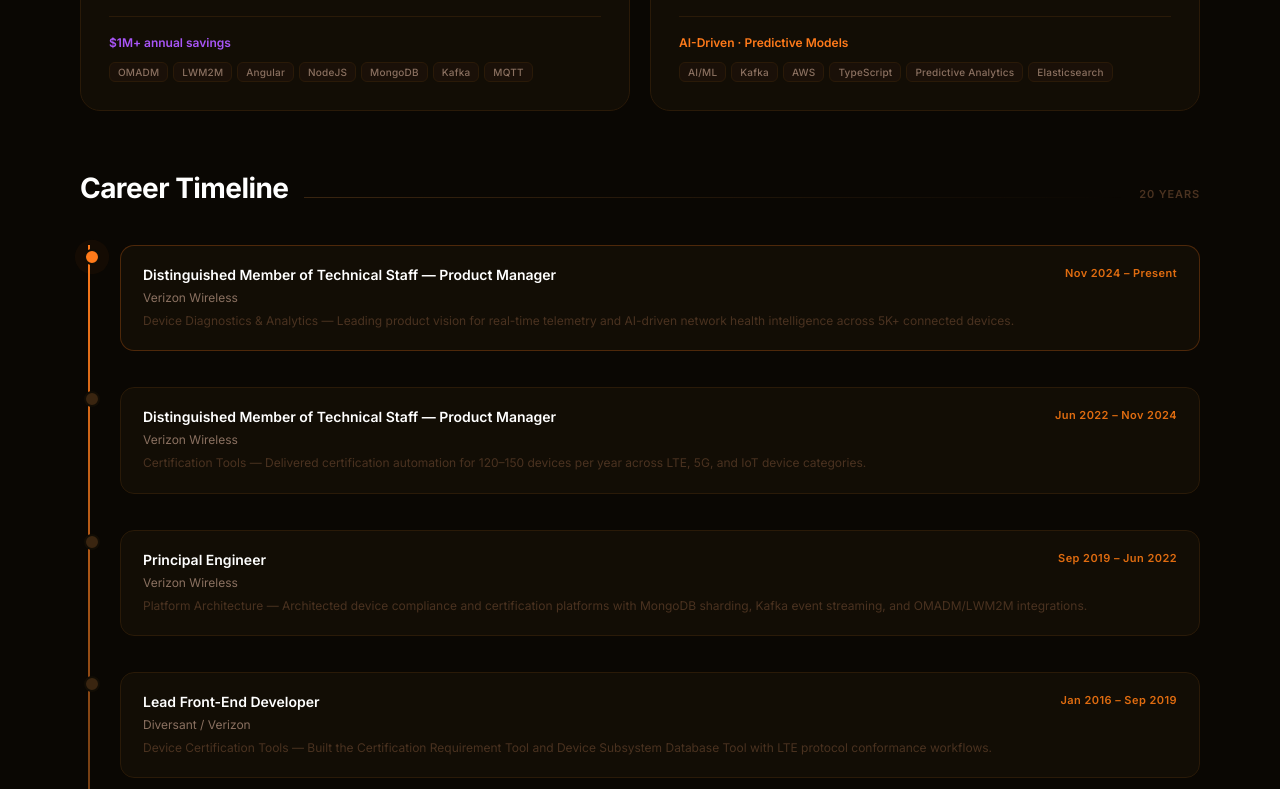
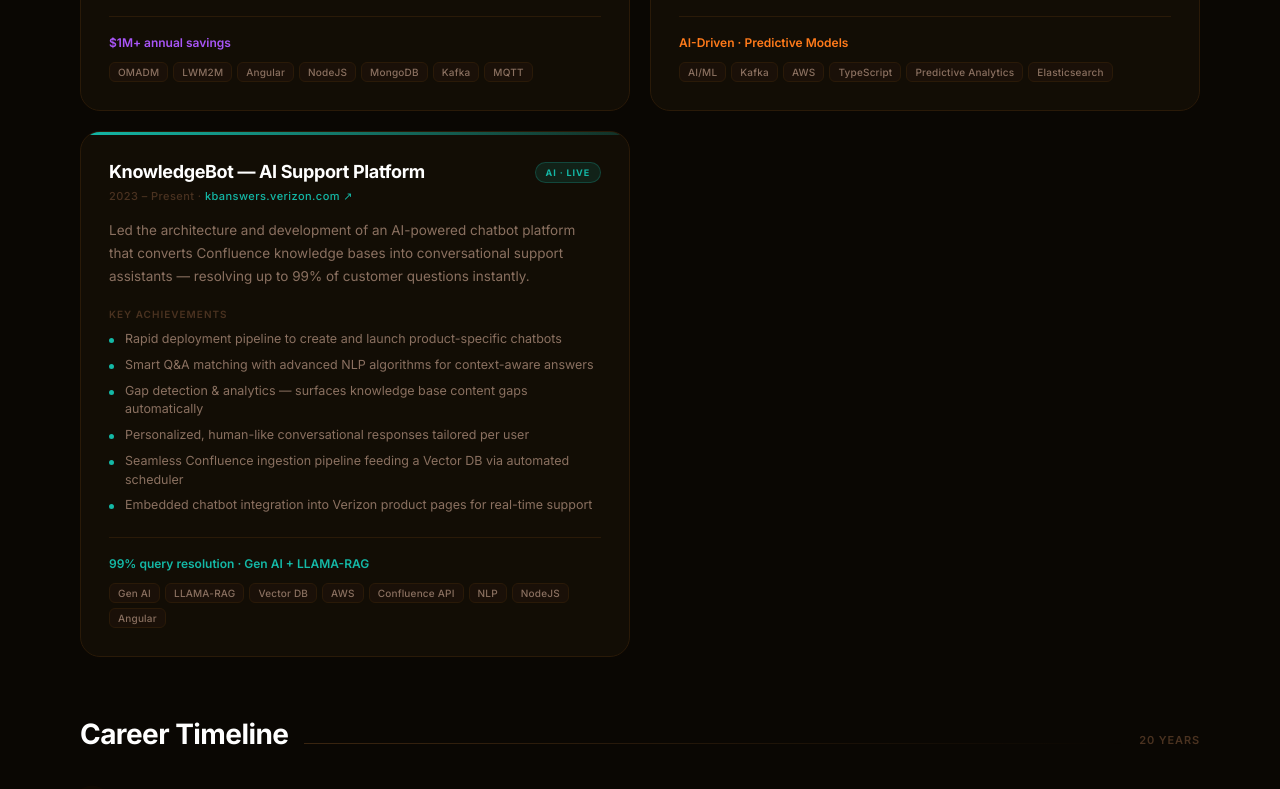
Before and after one commit to ponslive/ponslive.github.io, a plain HTML site: page platforms.html in a window 1280 px wide. Shown: the part 1500-2289 px from the top of the page. Drawn offline with nearby package versions, Linux system fonts and the light colour scheme.

Commit message:
Add KnowledgeBot AI platform card to platforms page

```diff
--- a/platforms.html
+++ b/platforms.html
@@ -217,6 +217,7 @@ nav {
 .platform-card[data-color="green"]::before  { background: linear-gradient(90deg, #22c55e, rgba(34,197,94,.2)); }
 .platform-card[data-color="purple"]::before { background: linear-gradient(90deg, #a855f7, rgba(168,85,247,.2)); }
 .platform-card[data-color="orange"]::before { background: linear-gradient(90deg, #ff7a1a, rgba(255,122,26,.2)); }
+.platform-card[data-color="teal"]::before   { background: linear-gradient(90deg, #14b8a6, rgba(20,184,166,.2)); }
 
 .platform-card:hover {
   transform: translateY(-6px);
@@ -226,6 +227,7 @@ nav {
 .platform-card[data-color="green"]:hover  { box-shadow: 0 20px 50px rgba(34,197,94,.15), 0 4px 16px rgba(0,0,0,.4); }
 .platform-card[data-color="purple"]:hover { box-shadow: 0 20px 50px rgba(168,85,247,.15), 0 4px 16px rgba(0,0,0,.4); }
 .platform-card[data-color="orange"]:hover { box-shadow: 0 20px 50px rgba(255,122,26,.15), 0 4px 16px rgba(0,0,0,.4); }
+.platform-card[data-color="teal"]:hover   { box-shadow: 0 20px 50px rgba(20,184,166,.15), 0 4px 16px rgba(0,0,0,.4); }
 
 .card-inner { padding: 28px; }
 .card-top {
@@ -250,6 +252,7 @@ nav {
 .badge-active     { background: rgba(34,197,94,.12); color: #22c55e; border: 1px solid rgba(34,197,94,.25); }
 .badge-completed  { background: rgba(139,92,246,.12); color: #a78bfa; border: 1px solid rgba(139,92,246,.25); }
 .badge-initiative { background: rgba(255,122,26,.12); color: var(--red-hi); border: 1px solid rgba(255,122,26,.25); }
+.badge-ai         { background: rgba(20,184,166,.12); color: #14b8a6; border: 1px solid rgba(20,184,166,.25); }
 
 .card-desc {
   font-size: 13.5px; color: var(--muted); line-height: 1.7;
@@ -278,6 +281,7 @@ nav {
 .platform-card[data-color="green"] .achievements-list li::before  { background: #22c55e; }
 .platform-card[data-color="purple"] .achievements-list li::before { background: #a855f7; }
 .platform-card[data-color="orange"] .achievements-list li::before { background: var(--red-hi); }
+.platform-card[data-color="teal"] .achievements-list li::before   { background: #14b8a6; }
 
 .card-footer {
   display: flex; align-items: center; justify-content: space-between;
@@ -291,6 +295,7 @@ nav {
 .platform-card[data-color="green"] .card-metric  { color: #22c55e; }
 .platform-card[data-color="purple"] .card-metric { color: #a855f7; }
 .platform-card[data-color="orange"] .card-metric { color: var(--red-hi); }
+.platform-card[data-color="teal"] .card-metric   { color: #14b8a6; }
 
 .stack-chips {
   display: flex; flex-wrap: wrap; gap: 5px;
@@ -514,7 +519,7 @@ nav {
     <div class="section-header">
       <h2 class="section-title">Featured Platforms</h2>
       <div class="section-line"></div>
-      <span class="section-count">4 platforms</span>
+      <span class="section-count">5 platforms</span>
     </div>
 
     <div class="platforms-grid">
@@ -650,6 +655,43 @@ nav {
               <span class="chip">TypeScript</span>
               <span class="chip">Predictive Analytics</span>
               <span class="chip">Elasticsearch</span>
+            </div>
+          </div>
+        </div>
+      </div>
+
+
+      <!-- Card 5: KnowledgeBot AI Platform -->
+      <div class="platform-card" data-color="teal">
+        <div class="card-inner">
+          <div class="card-top">
+            <div class="card-title-group">
+              <div class="card-title">KnowledgeBot — AI Support Platform</div>
+              <div class="card-period">2023 – Present · <a href="https://kbanswers.verizon.com/knowledgebot-portal/" target="_blank" style="color:#14b8a6;text-decoration:none;">kbanswers.verizon.com ↗</a></div>
+            </div>
+            <span class="status-badge badge-ai">AI · Live</span>
+          </div>
+          <p class="card-desc">Led the architecture and development of an AI-powered chatbot platform that converts Confluence knowledge bases into conversational support assistants — resolving up to 99% of customer questions instantly.</p>
+          <div class="achievements-label">Key Achievements</div>
+          <ul class="achievements-list">
+            <li>Rapid deployment pipeline to create and launch product-specific chatbots</li>
+            <li>Smart Q&amp;A matching with advanced NLP algorithms for context-aware answers</li>
+            <li>Gap detection &amp; analytics — surfaces knowledge base content gaps automatically</li>
+            <li>Personalized, human-like conversational responses tailored per user</li>
+            <li>Seamless Confluence ingestion pipeline feeding a Vector DB via automated scheduler</li>
+            <li>Embedded chatbot integration into Verizon product pages for real-time support</li>
+          </ul>
+          <div class="card-footer">
+            <span class="card-metric">99% query resolution · Gen AI + LLAMA-RAG</span>
+            <div class="stack-chips">
+              <span class="chip">Gen AI</span>
+              <span class="chip">LLAMA-RAG</span>
+              <span class="chip">Vector DB</span>
+              <span class="chip">AWS</span>
+              <span class="chip">Confluence API</span>
+              <span class="chip">NLP</span>
+              <span class="chip">NodeJS</span>
+              <span class="chip">Angular</span>
             </div>
           </div>
         </div>
```
